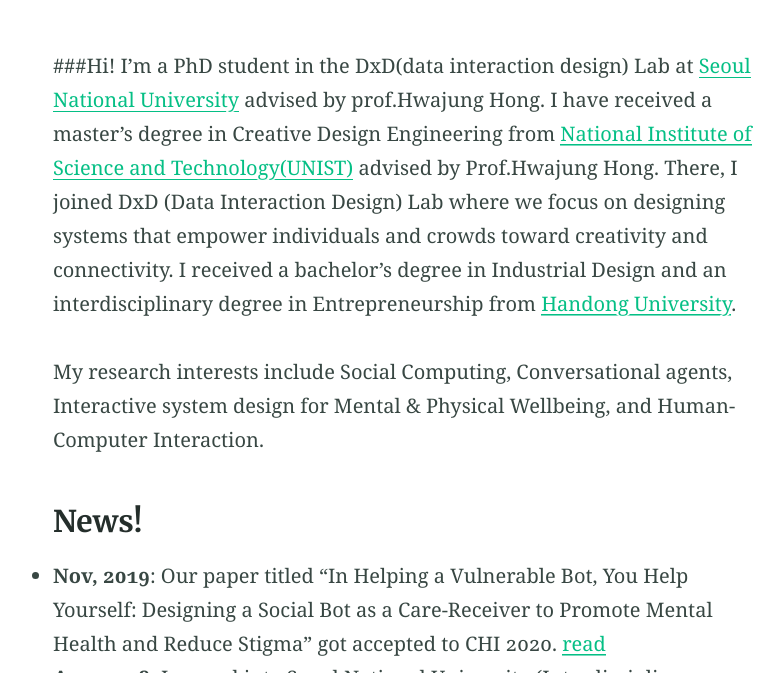
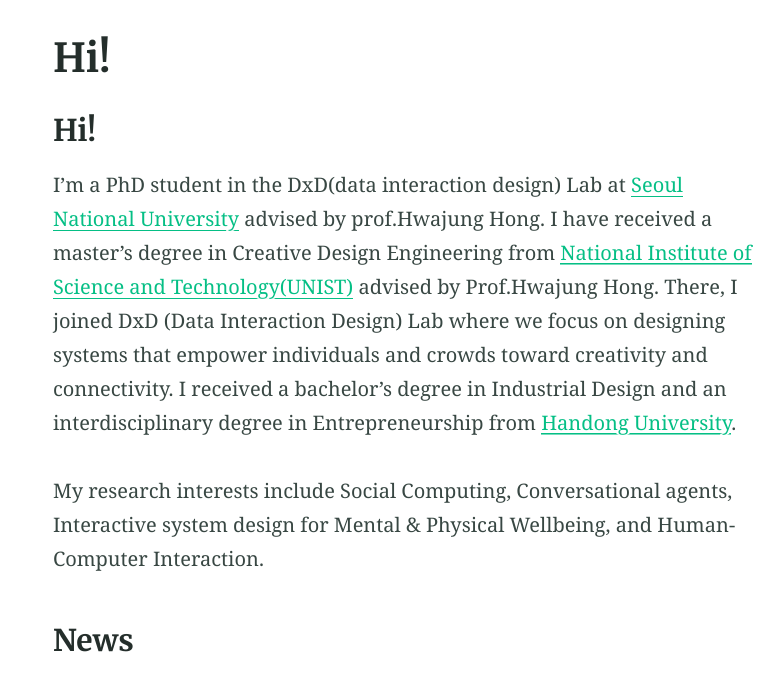
Before and after one commit to twkim24/twkim24.github.io, a Jekyll site: the page built from index.md, in a window 1280 px wide and 900 px high, scrolled down 201 px, cut to the strip 227-900 px from the top of the window. Shown: the whole strip, without its empty margins (230-1014 px from the left). Built offline with Jekyll 4.4.1, drawn with Linux system fonts in a browser that asks for light colours; our own code applies the rules of GitHub Pages for plain Markdown files; some of the changed lines change nothing that is shown; some of the changed text lies outside the part shown.

Commit message:
Update index.md

```diff
--- a/index.md
+++ b/index.md
@@ -6,15 +6,15 @@
 feature_image: "https://picsum.photos/1300/400?image=989"
 excerpt:
 ---
-###Hi!
+### Hi!
 I'm a PhD student in the DxD(data interaction design) Lab at <a href="https://www.snu.ac.kr/" target="_blank">Seoul National University</a> advised by prof.Hwajung Hong. I have received a master's degree in Creative Design Engineering from <a href="https://www.unist.ac.kr/" target="_blank">National Institute of Science and Technology(UNIST)</a> advised by Prof.Hwajung Hong. There, I joined DxD (Data Interaction Design) Lab where we focus on designing systems that empower individuals and crowds toward creativity and connectivity. I received a bachelor's degree in Industrial Design and an interdisciplinary degree in Entrepreneurship from <a href="https://www.handong.edu/eng/" target="_blank">Handong University</a>. <br><br> My research interests include Social Computing, Conversational agents, Interactive system design for Mental & Physical Wellbeing, and Human-Computer Interaction.
 
-### News!
+### News
 - <b>Nov, 2019</b>: Our paper titled “In Helping a Vulnerable Bot, You Help Yourself: Designing a Social Bot as a Care-Receiver to Promote Mental Health and Reduce Stigma” got accepted to CHI 2020. <a href="/academic/2019/11/09/chi2020/">read</a>
 
 - <b>Aug, 2018</b>: I moved into Seoul National University (Interdisciplinary Program in Cognitive Science) as a PhD Student.
 
 ### Contact
-Taewan Kim
 taewankim@snu.ac.kr
+<br>
 twkim24@gmail.com
```
